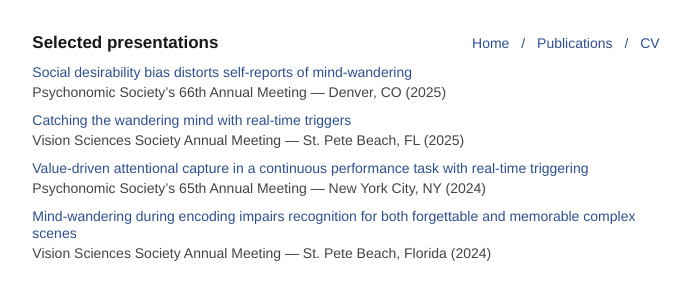
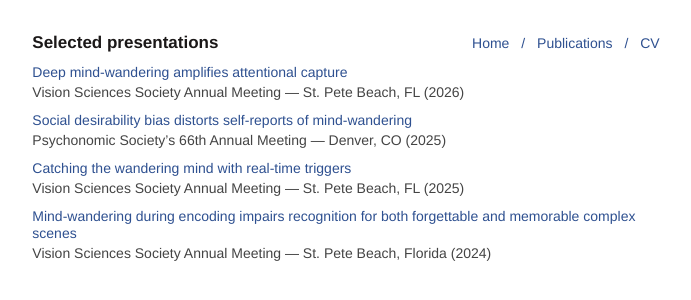
Before and after one commit to sshelat/sshelat.github.io, a plain HTML site: page presentations.html in a window 1280 px wide. Shown: the whole page, without its empty margins (294-985 px from the left). Drawn offline with Linux system fonts and the light colour scheme.

Commit message:
Update presentations.html

```diff
--- a/presentations.html
+++ b/presentations.html
@@ -61,6 +61,14 @@
 <main>
   <ul class="pres-list">
     <!-- NEWEST -> OLDEST -->
+
+    <li class="pres-item">
+      <a class="pres-title" href="presentations/Shelat%20et%20al%202026%20VSS.pdf" target="_blank" rel="noopener noreferrer">
+        Deep mind-wandering amplifies attentional capture
+      </a><br>
+      <div class="pres-venue">Vision Sciences Society Annual Meeting — St. Pete Beach, FL (2026)</div>
+    </li>
+
     <li class="pres-item">
       <a class="pres-title" href="presentations/Shelat%20et%20al%202025%20Psychonomics.pdf" target="_blank" rel="noopener noreferrer">
         Social desirability bias distorts self-reports of mind-wandering
@@ -76,13 +84,6 @@
     </li>
 
     <li class="pres-item">
-        <a class="pres-title" href="presentations/Shelat%20%26%20Giesbrecht%202024%20Psychonomics.pdf" target="_blank" rel="noopener noreferrer">
-          Value-driven attentional capture in a continuous performance task with real-time triggering
-        </a><br>
-        <div class="pres-venue">Psychonomic Society’s 65th Annual Meeting — New York City, NY (2024)</div>
-      </li>
-
-      <li class="pres-item">
       <a class="pres-title" href="presentations/Shelat%20et%20al%202024%20VSS.pdf" target="_blank" rel="noopener noreferrer">
         Mind-wandering during encoding impairs recognition for both forgettable and memorable complex scenes
       </a><br>
```
Lines whose indentation alone changed are shown as unchanged.
